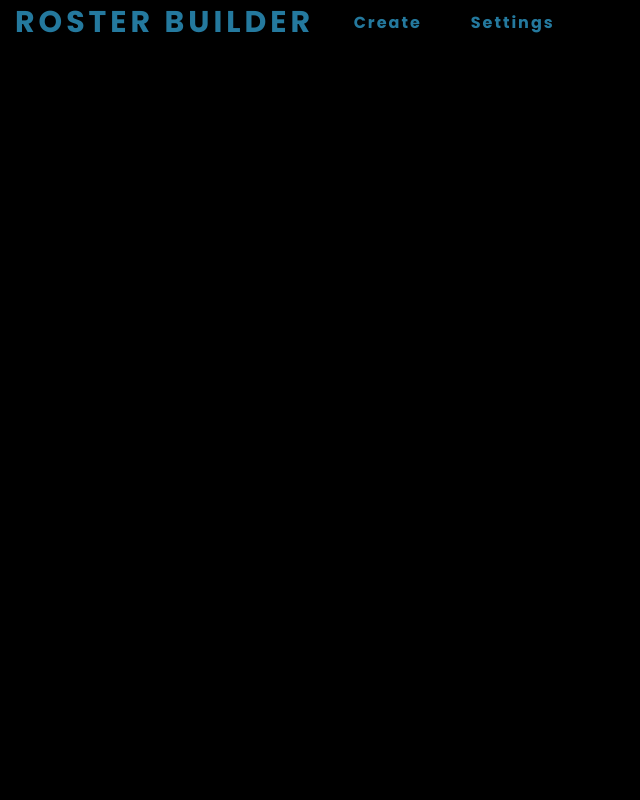
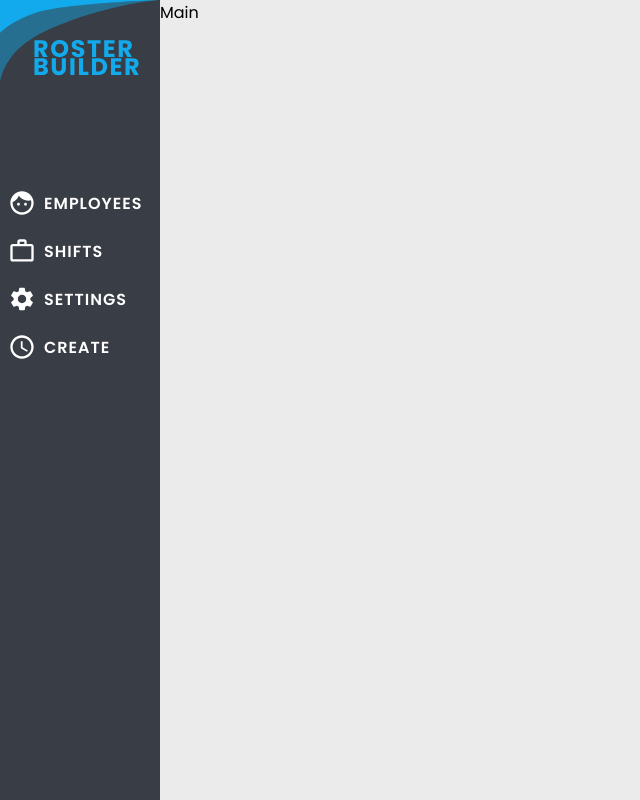
Before and after one commit to Drazhar/RosterBuilder, a website: page public/index.html in a window 1280 px wide. Shown: the whole page, without its empty margins (0-640 px from the left). Drawn offline with Linux system fonts and the light colour scheme.

Commit message:
Set up the basic menu

```diff
--- a/public/index.html
+++ b/public/index.html
@@ -3,47 +3,52 @@
   <head>
     <meta charset="UTF-8" />
     <link
-      href="https://fonts.googleapis.com/css2?family=Poppins:wght@400;700;900&family=Roboto&display=swap"
+      href="https://fonts.googleapis.com/css2?family=Poppins:wght@400;500;600;700;800;900&display=swap"
       rel="stylesheet"
     />
     <link rel="stylesheet" href="style.css" />
     <meta name="viewport" content="width=device-width, initial-scale=1.0" />
-    <title>Rosterer</title>
+    <title>Roster Builder</title>
   </head>
   <body>
-    <script>
-      function showScheduler() {
-        document.querySelector("#scheduler").display = true;
-        document.querySelector("#settings").display = false;
-        sessionStorage.setItem("lastView", "scheduler");
-      }
-      function showSetup() {
-        document.querySelector("#scheduler").display = false;
-        document.querySelector("#settings").display = true;
-        sessionStorage.setItem("lastView", "settings");
-      }
-    </script>
-    <nav class="stroke">
-      <div class="logo-nav">
+    <nav>
       <div class="logo">
-          Roster Builder
+        <img src="./svg/logo.svg" alt="RosterBuilder logo" />
       </div>
-        <ul class="nav-links">
+      <ul>
         <li>
-            <a onclick="showScheduler()">Create</a>
+          <button class="button">
+            <img src="./svg/face.svg" alt="Employee icon" />
+            <p>Employees</p>
+          </button>
         </li>
         <li>
-            <a onclick="showSetup()">Settings</a>
+          <button class="button">
+            <img src="./svg/work_outline.svg" alt="Case icon" />
+            <p>Shifts</p>
+          </button>
+        </li>
+        <li>
+          <button class="button">
+            <img src="./svg/settings.svg" alt="Settings icon" />
+            <p>Settings</p>
+          </button>
+        </li>
+        <li>
+          <button class="button">
+            <img src="./svg/schedule.svg" alt="Schedule icon" />
+            <p>Create</p>
+          </button>
         </li>
       </ul>
-      </div>
     </nav>
 
     <main>
-      <shift-schedule id="scheduler"></shift-schedule>
-      <settings-view id="settings"></settings-view>
+      <p>Main</p>
+      <!-- <shift-schedule id="scheduler"></shift-schedule>
+      <settings-view id="settings"></settings-view> -->
     </main>
 
-    <script type="module" src="app.js"></script>
+    <!-- <script type="module" src="app.js"></script> -->
   </body>
 </html>
--- a/public/style.css
+++ b/public/style.css
@@ -1,4 +1,104 @@
+/* BASE VARIABLES */
 :root {
+  --base-color: rgb(18, 170, 236);
+  --sec-color: rgba(18, 170, 236, 0.45);
+  --nav-color: rgb(57, 62, 70);
+  --background-color: rgba(57, 62, 70, 0.1);
+}
+
+/* BASE SETTINGS */
+* {
+  font-family: "Poppins", sans-serif;
+  padding: 0;
+  margin: 0;
+}
+
+/* LAYOUT */
+body {
+  display: grid;
+  grid-template-columns: 160px auto;
+}
+
+nav {
+  background-color: var(--nav-color);
+  height: 100vh;
+  display: flex;
+  flex-direction: column;
+  justify-content: start;
+}
+
+main {
+  background-color: var(--background-color);
+}
+
+.logo {
+  padding-bottom: 8vh;
+}
+
+/* BUTTONS */
+.button {
+  background: none;
+  letter-spacing: 1px;
+  outline: none;
+  border: none;
+  display: flex;
+  flex-wrap: nowrap;
+  align-items: center;
+  justify-content: flex-start;
+  color: white;
+  text-transform: uppercase;
+  font-weight: 600;
+  font-size: 16px;
+  padding: 1vh 0 1vh 0;
+  margin: 0.5vh 0 0.5vh 0;
+  position: relative;
+  overflow: hidden;
+  width: 100%;
+  user-select: none;
+}
+
+.button p,
+.button img {
+  z-index: 1;
+  padding: 0;
+}
+
+.button::before {
+  content: "";
+  position: absolute;
+  height: 0;
+  width: 0;
+  left: 0;
+  box-shadow: 0 0 0 var(--base-color);
+  border-radius: 100%;
+  background: var(--base-color);
+  opacity: 1;
+  transition: 0.3s ease-out;
+}
+
+.button:hover {
+  cursor: pointer;
+}
+
+.button:hover::before {
+  /* left: 0; */
+  /* border-radius: 0; */
+  width: 200%;
+  height: 400%;
+}
+
+.button:active::before {
+  left: 96%;
+  width: 4%;
+  box-shadow: -1px 0 22px var(--base-color);
+}
+
+.button img {
+  width: 28px;
+  padding: 0 8px 0 8px;
+}
+
+/* :root {
   --davys-grey: hsla(90, 1%, 31%, 1);
   --fire-opal: hsla(1, 85%, 65%, 1);
   --naples-yellow: hsla(48, 100%, 70%, 1);
@@ -105,13 +205,11 @@ nav.stroke a:hover::after {
   width: 100%;
 }
 
-/* TEST BUTTON */
 #test {
   color: lightgray;
 }
 
-/* FOR THE CALENDAR */
 main {
   padding: 10px;
   z-index: -1;
-}
+} */
```
Also changed, not shown: public/svg/face.svg (added), public/svg/logo.svg (added), public/svg/person_add.svg (added), public/svg/plus-square-regular.svg (deleted), public/svg/schedule.svg (added), public/svg/settings.svg (added), public/svg/work_outline.svg (added). Lines whose indentation alone changed are shown as unchanged.
